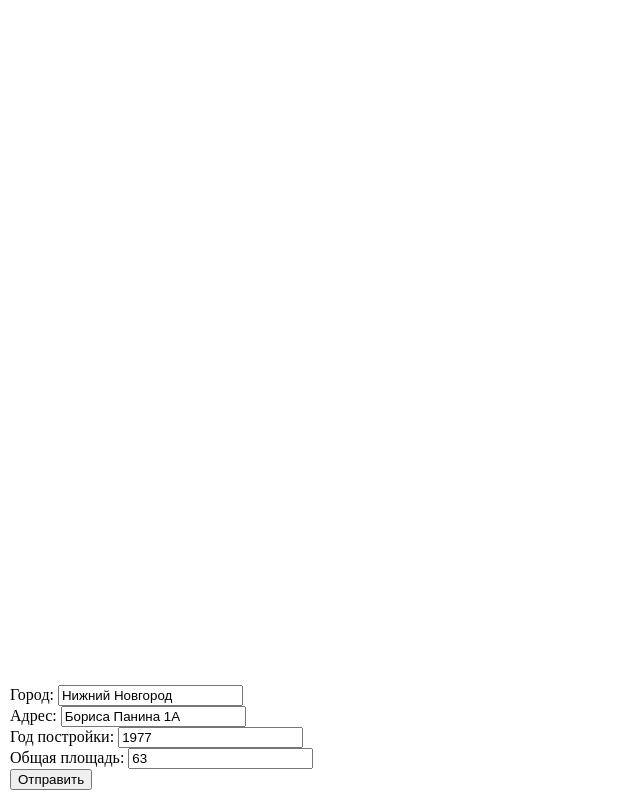
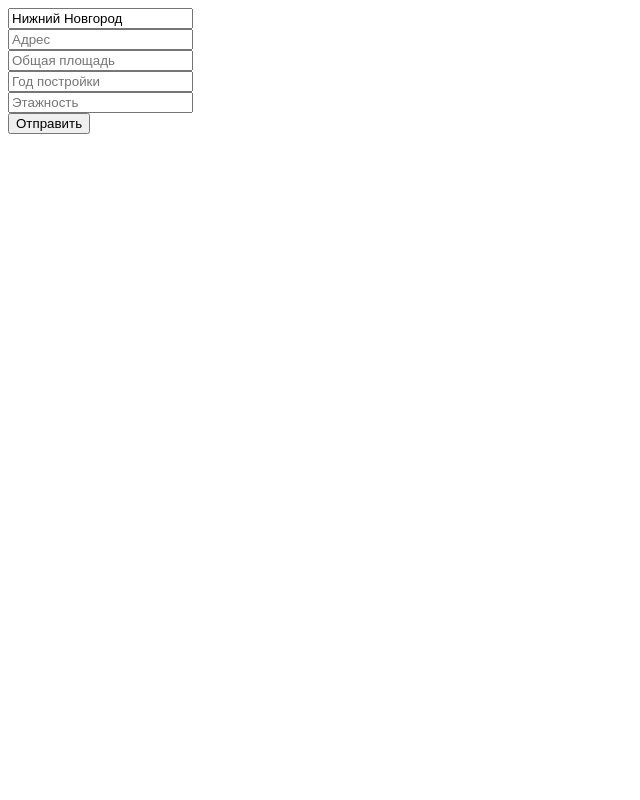
Before and after one commit to Varyzgin/guru-form, a plain HTML site: page index.html in a window 1280 px wide. Shown: the whole page, without its empty margins (0-640 px from the left). Drawn offline with nearby package versions, Linux system fonts and the light colour scheme.

Commit message:
Add files via upload

```diff
--- a/index.html
+++ b/index.html
@@ -21,16 +21,13 @@
     <script src="https://unpkg.com/leaflet/dist/leaflet.js"></script>
 </head>
 <body>
-    <div id="map"></div>
-    <div id="input-form">
-        <label for="city">Город:</label>
+    <div>
         <input type="text" id="city" name="city" value="Нижний Новгород" readonly><br>
-        <label for="address">Адрес:</label>
-        <input type="text" id="address" name="address" value="Бориса Панина 1А"><br>
-        <label for="year">Год постройки:</label>
-        <input type="text" id="year" name="year" value="1977"><br>
-        <label for="area">Общая площадь:</label>
-        <input type="text" id="area" name="area" value="63"><br>
+        <input type="text" id="address" name="address" placeholder="Адрес"><br>
+        <input type="text" id="area" name="area" placeholder="Общая площадь"><br>
+        <input type="text" id="year" name="year" placeholder="Год постройки"><br>
+        <input type="text" id="floors" name="floors" placeholder="Этажность"><br>
+
         <button onclick="submitData()">Отправить</button>
     </div>
 
@@ -40,31 +37,30 @@
         function submitData() {
             const city = document.getElementById('city').value;
             const address = document.getElementById('address').value;
+            const area = document.getElementById('area').value;
             const year = document.getElementById('year').value;
-            const area = document.getElementById('area').value;
+            const floors = document.getElementById('floors').value;
 
             const data = {
                 city: city,
                 address: address,
+                area: area,
                 year: year,
-                area: area
+                floors: floors
             };
 
             // Устанавливаем соединение с сервером через WebSocket
-            if (!socket || socket.readyState !== WebSocket.OPEN) {
-                socket = new WebSocket('ws://localhost:3125');
+        var socket = new WebSocket('ws://89.109.9.132:3125');
+        console.log(data);
 
         socket.onopen = function(event) {
             console.log("WebSocket connection established.");
             // Отправляем данные только после установления соединения
             socket.send(JSON.stringify(data));
-                    socket.send("sendFile"); // Sending a message to trigger file sending
-
         };
 
         socket.onmessage = function(event) {
             console.log("Received from server: " + event.data);
-                    // Assuming the server sends back the entire HTML file
             var newWindow = window.open();
             newWindow.document.write(event.data);
             newWindow.document.close();
@@ -77,9 +73,6 @@
         socket.onerror = function(event) {
             console.error("WebSocket error: ", event);
         };
-            } else {
-                socket.send(JSON.stringify(data));
-            }
     }
 </script>
 </body>
```
Lines whose indentation alone changed are shown as unchanged.
